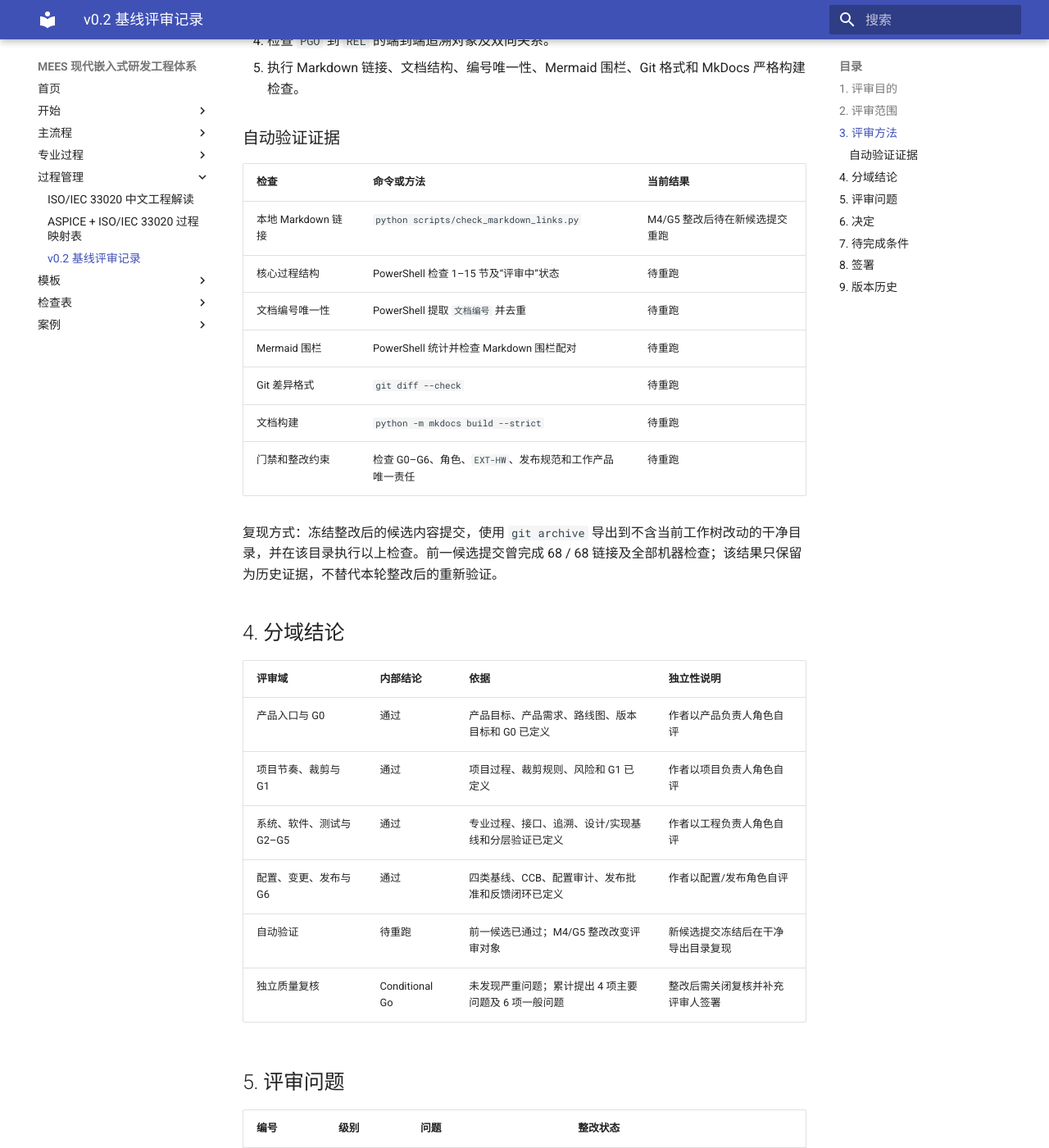
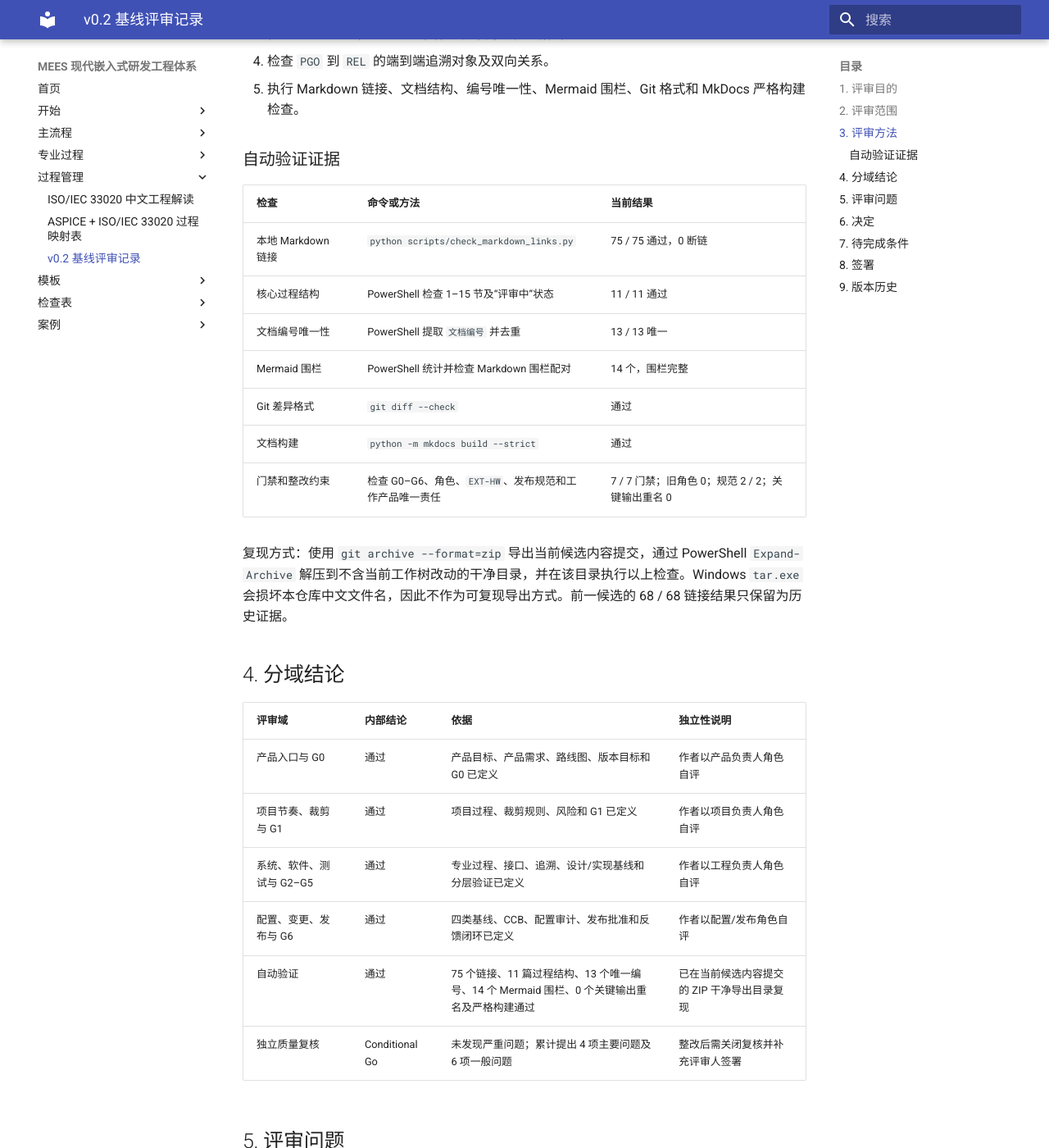
Before and after one commit to JianShiYao/MEES, an MkDocs documentation site: the page built from docs/11_Process_Management/v0.2基线评审记录.md, in a window 1280 px wide and 1400 px high, scrolled down 1091 px. Shown: the whole window at 82% size. Built offline with MkDocs 1.6.1 and Material for MkDocs 9.7.7, drawn with Linux system fonts in a browser that asks for light colours; some of the changed text lies outside the part shown.

Commit message:
docs: record revised v0.2 candidate evidence

```diff
--- a/docs/11_Process_Management/v0.2基线评审记录.md
+++ b/docs/11_Process_Management/v0.2基线评审记录.md
@@ -2,7 +2,7 @@
 
 > 评审编号：MEES-REV-V02-001
 > 候选版本：v0.2.0-dev
-> 当前候选内容提交：待冻结
+> 当前候选内容提交：`b7dcfdb1fd6e30cda50266150ebb2e37e479627b`
 > 前一候选内容提交：`35bfc0001c3cef3de3444082cf2d54c0510234a3`
 > 评审日期：2026-07-14
 > 内部评审人：JianShi
@@ -39,15 +39,15 @@
 
 | 检查 | 命令或方法 | 当前结果 |
 |---|---|---|
-| 本地 Markdown 链接 | `python scripts/check_markdown_links.py` | M4/G5 整改后待在新候选提交重跑 |
-| 核心过程结构 | PowerShell 检查 1–15 节及“评审中”状态 | 待重跑 |
-| 文档编号唯一性 | PowerShell 提取 `文档编号` 并去重 | 待重跑 |
-| Mermaid 围栏 | PowerShell 统计并检查 Markdown 围栏配对 | 待重跑 |
-| Git 差异格式 | `git diff --check` | 待重跑 |
-| 文档构建 | `python -m mkdocs build --strict` | 待重跑 |
-| 门禁和整改约束 | 检查 G0–G6、角色、`EXT-HW`、发布规范和工作产品唯一责任 | 待重跑 |
+| 本地 Markdown 链接 | `python scripts/check_markdown_links.py` | 75 / 75 通过，0 断链 |
+| 核心过程结构 | PowerShell 检查 1–15 节及“评审中”状态 | 11 / 11 通过 |
+| 文档编号唯一性 | PowerShell 提取 `文档编号` 并去重 | 13 / 13 唯一 |
+| Mermaid 围栏 | PowerShell 统计并检查 Markdown 围栏配对 | 14 个，围栏完整 |
+| Git 差异格式 | `git diff --check` | 通过 |
+| 文档构建 | `python -m mkdocs build --strict` | 通过 |
+| 门禁和整改约束 | 检查 G0–G6、角色、`EXT-HW`、发布规范和工作产品唯一责任 | 7 / 7 门禁；旧角色 0；规范 2 / 2；关键输出重名 0 |
 
-复现方式：冻结整改后的候选内容提交，使用 `git archive` 导出到不含当前工作树改动的干净目录，并在该目录执行以上检查。前一候选提交曾完成 68 / 68 链接及全部机器检查；该结果只保留为历史证据，不替代本轮整改后的重新验证。
+复现方式：使用 `git archive --format=zip` 导出当前候选内容提交，通过 PowerShell `Expand-Archive` 解压到不含当前工作树改动的干净目录，并在该目录执行以上检查。Windows `tar.exe` 会损坏本仓库中文文件名，因此不作为可复现导出方式。前一候选的 68 / 68 链接结果只保留为历史证据。
 
 ## 4. 分域结论
 
@@ -57,7 +57,7 @@
 | 项目节奏、裁剪与 G1 | 通过 | 项目过程、裁剪规则、风险和 G1 已定义 | 作者以项目负责人角色自评 |
 | 系统、软件、测试与 G2–G5 | 通过 | 专业过程、接口、追溯、设计/实现基线和分层验证已定义 | 作者以工程负责人角色自评 |
 | 配置、变更、发布与 G6 | 通过 | 四类基线、CCB、配置审计、发布批准和反馈闭环已定义 | 作者以配置/发布角色自评 |
-| 自动验证 | 待重跑 | 前一候选已通过；M4/G5 整改改变评审对象 | 新候选提交冻结后在干净导出目录复现 |
+| 自动验证 | 通过 | 75 个链接、11 篇过程结构、13 个唯一编号、14 个 Mermaid 围栏、0 个关键输出重名及严格构建通过 | 已在当前候选内容提交的 ZIP 干净导出目录复现 |
 | 独立质量复核 | Conditional Go | 未发现严重问题；累计提出 4 项主要问题及 6 项一般问题 | 整改后需关闭复核并补充评审人签署 |
 
 ## 5. 评审问题
@@ -71,7 +71,7 @@
 | G1 | 一般 | 验证确认范围同时声称执行单元验证 | 已整改：改为统筹及汇总，执行归专业过程 |
 | G2 | 一般 | 验证确认 ASPICE 映射未给过程号 | 已整改：补充 SWE.4/5/6、SYS.4/5 接口 |
 | G3 | 一般 | 文档编号规则未文档化 | 已整改：在[文档与编号规范](../00_Introduction/02_文档与编号规范.md)第 4 节定义 LIF、PRO 和 REV 编号规则 |
-| G4 | 一般 | 自动证据数字漂移且评审对象未冻结 | 前一候选已关闭；M4/G5 改变内容后需冻结新候选并重新复现检查 |
+| G4 | 一般 | 自动证据数字漂移且评审对象未冻结 | 已关闭：当前候选提交已冻结，75 个链接及全部机器检查已在 ZIP 干净导出目录复现 |
 | G5 | 一般 | G3 整改声明指向未进入文档站的规范，且 v0.1 交付声明缺少可访问依据 | 已整改：发布文档与编号规范、版本规范并接入 MkDocs 导航，根目录快速指南指向发布版规范 |
 | G6 | 一般 | 需求管理使用“硬件接口需求”，未与 `EXT-HW` 术语对齐 | 已整改：需求管理改为协调系统工程产出 `EXT-HW` 外部分配 |
 
@@ -96,7 +96,6 @@
 
 ## 7. 待完成条件
 
-- 冻结整改后的新候选提交，并在干净导出目录重新执行全部自动检查。
 - 由独立评审人确认 M1–M4 关闭并补充身份/签署信息。
 - 对独立复核新增的严重或主要问题完成整改和关闭。
 - 由独立质量评审人给出最终签署结论，形成最终 `Go / No-Go`。
```
Also changed, not shown: CHANGELOG.md (+1 -0 lines), TODO.md (+1 -1 lines), docs/00_Introduction/01_建设路线图.md (+1 -1 lines), docs/01_Main_Process/00_核心过程总览.md (+1 -1 lines), docs/index.md (+1 -1 lines).
